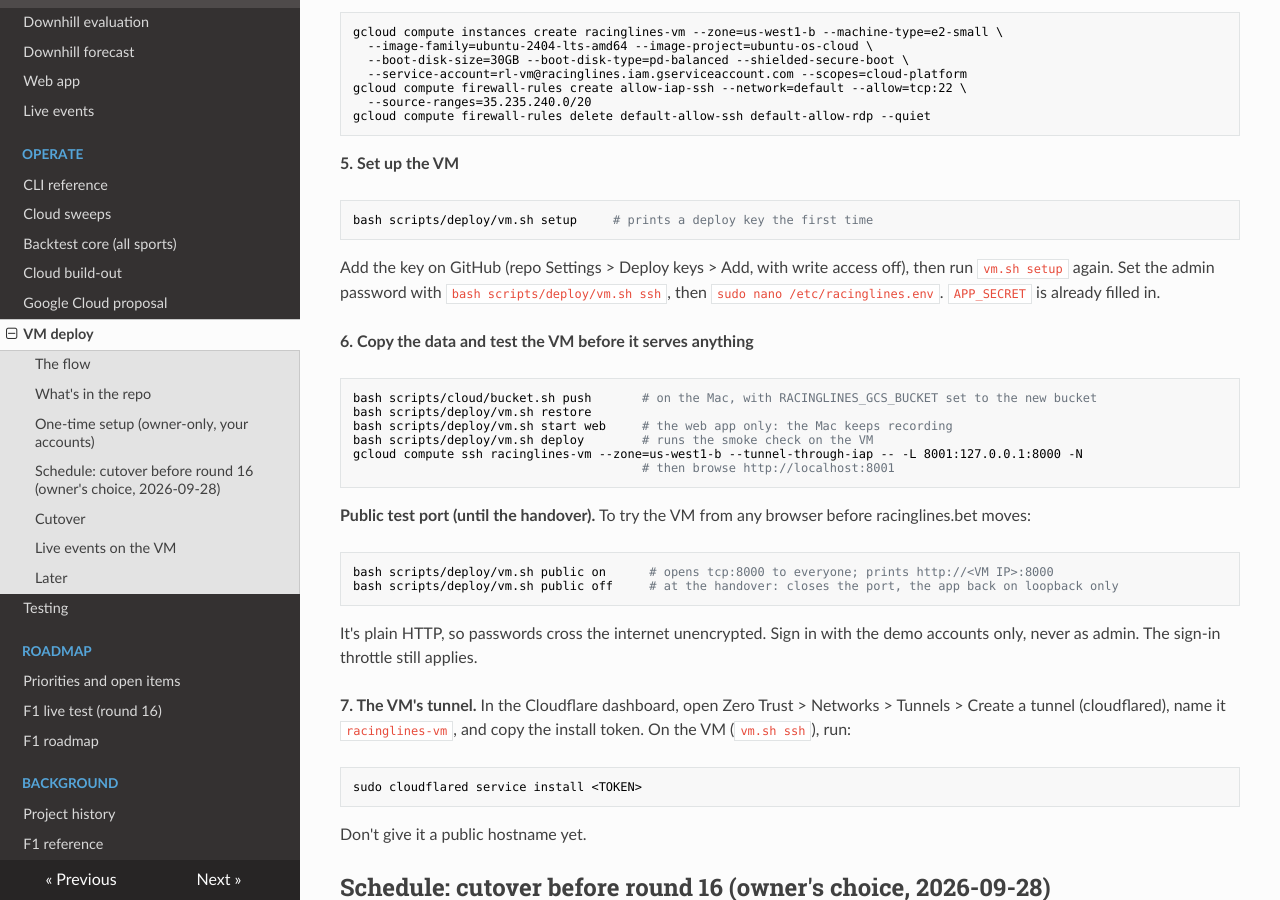
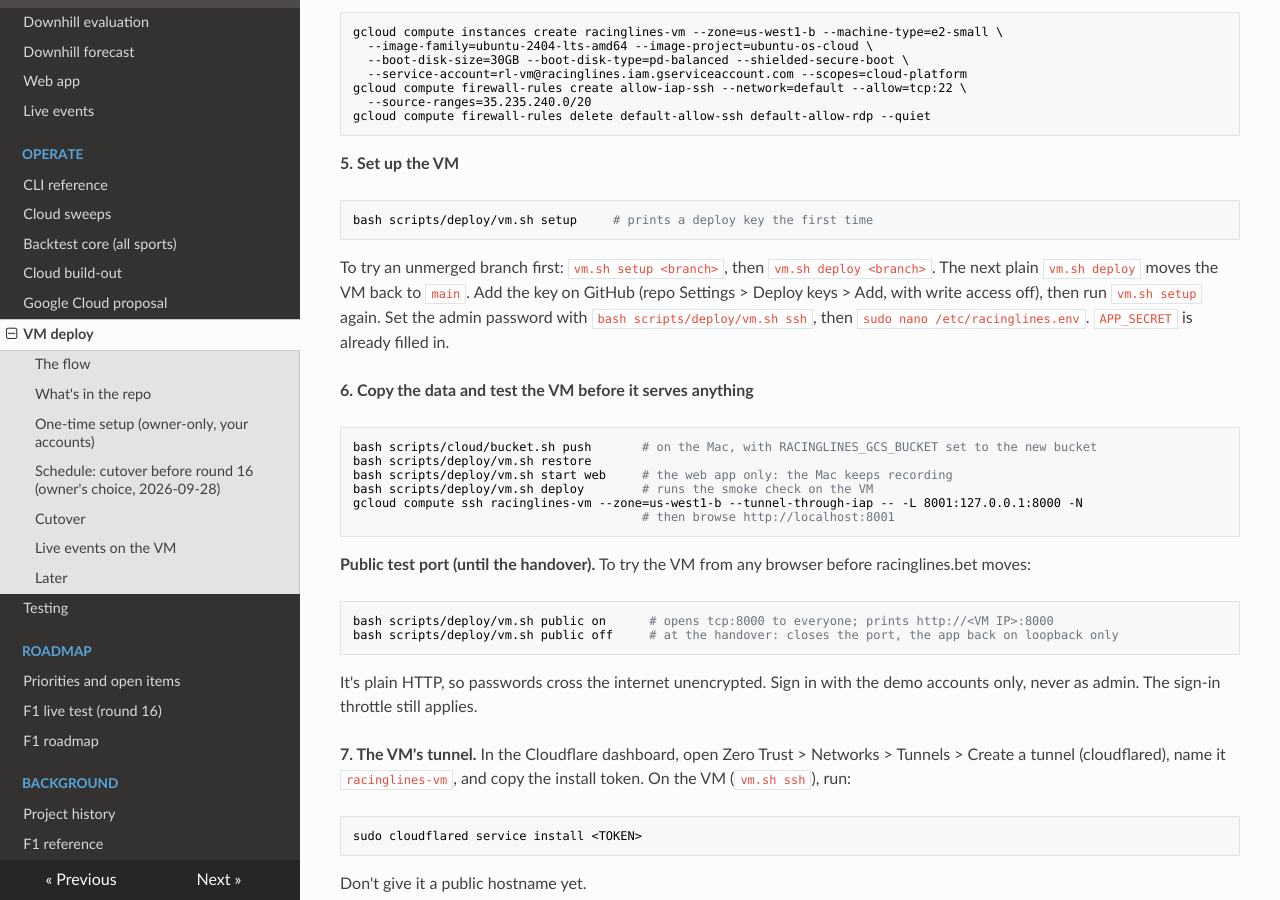
Before and after one commit to lalligagger/racinglines-public, an MkDocs documentation site: the page built from docs/vm-deploy.md, in a window 1280 px wide and 900 px high, scrolled down 2193 px. Built offline with MkDocs 1.6.1, drawn with Linux system fonts in a browser that asks for light colours; nearby versions of some CDN libraries.

Commit message:
VM deploy: setup can clone an unmerged branch (vm.sh setup <branch>)
Co-Authored-By: Claude Opus 5.5 <noreply@anthropic.com>
Claude-Session: https://claude.ai/code/session_01E46FHHnA6eWe9AH1z3Srux

````diff
--- a/docs/vm-deploy.md
+++ b/docs/vm-deploy.md
@@ -102,6 +102,8 @@ gcloud compute firewall-rules delete default-allow-ssh default-allow-rdp --quiet
 ```sh
 bash scripts/deploy/vm.sh setup     # prints a deploy key the first time
 ```
+To try an unmerged branch first: `vm.sh setup <branch>`, then `vm.sh deploy <branch>`. The next
+plain `vm.sh deploy` moves the VM back to `main`.
 Add the key on GitHub (repo Settings > Deploy keys > Add, with write access off), then run
 `vm.sh setup` again. Set the admin password with `bash scripts/deploy/vm.sh ssh`, then
 `sudo nano /etc/racinglines.env`. `APP_SECRET` is already filled in.
````
Also changed, not shown: 2 other files.
